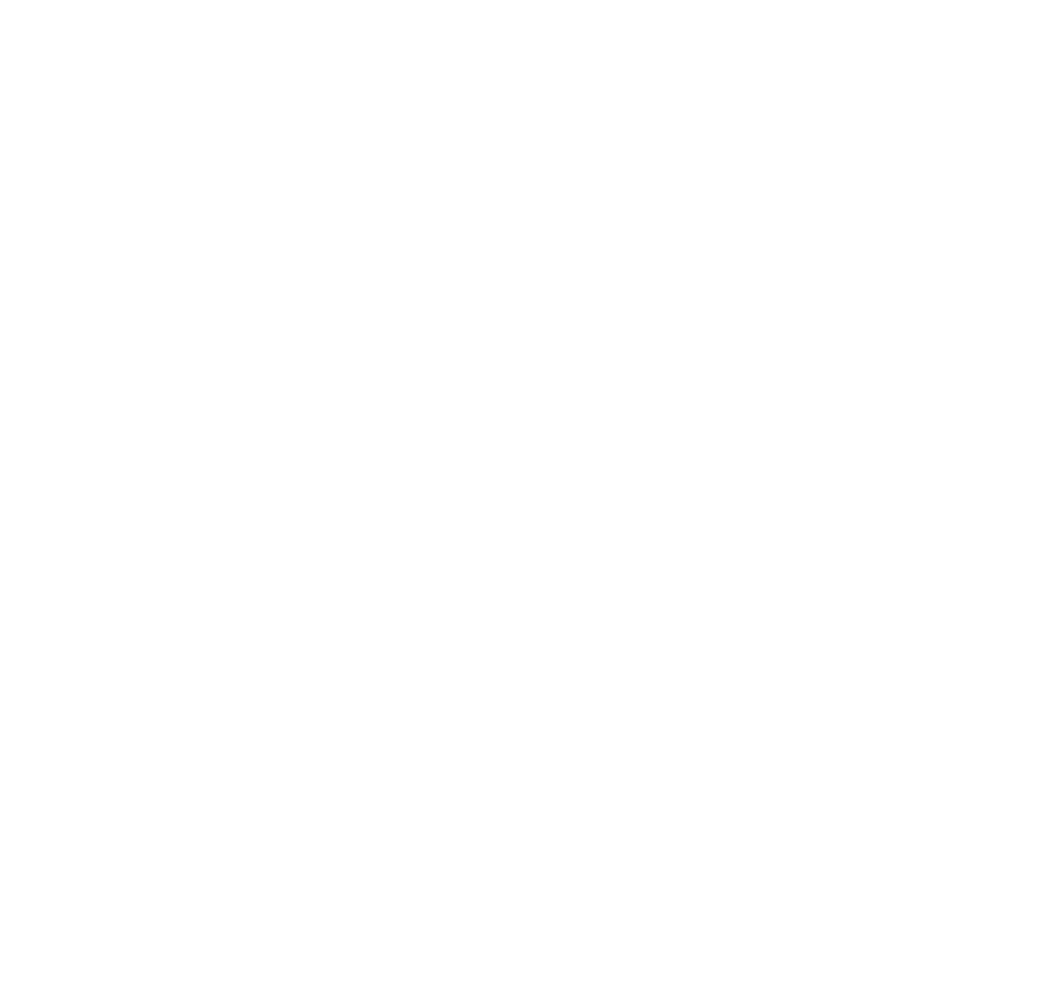
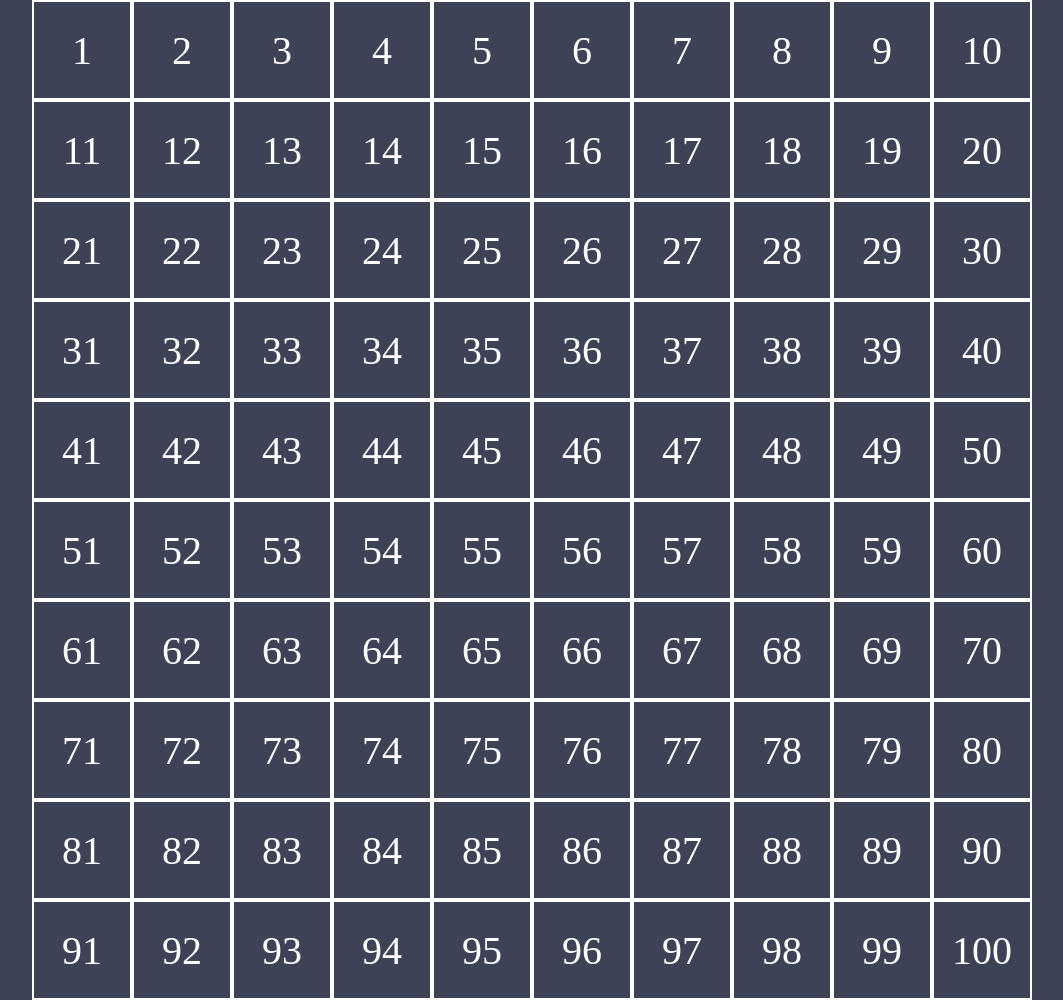
Before and after one commit to silviosalza/js-campominato-grid, a plain HTML site: page index.html in a window 1280 px wide. Shown: the whole page, without its empty margins (108-1171 px from the left). Before the commit the page ends 800 px from the top, so only its background shows below. Drawn offline with Linux system fonts and the light colour scheme.

Commit message:
grid generated

```diff
--- a/css/style.css
+++ b/css/style.css
@@ -0,0 +1,34 @@
+* {
+    margin: 0;
+    padding: 0;
+    box-sizing: border-box;
+}
+
+body {
+    background-color: rgba(62, 66, 86);
+}
+
+.container {
+    width: 1000px;
+    height: 100vh - ;
+    margin: 0 auto;
+    display: flex;
+    justify-content: center;
+    align-items: center;
+    color: white;
+}
+
+.grid {
+    display: flex;
+    flex-wrap: wrap;
+}
+
+.grid-item {
+    display: flex;
+    justify-content: center;
+    align-items: center;
+    font-size: 2.5rem;
+    width: calc(1000px / 10 );
+    height: calc(1000px / 10 );
+    border: 2px solid white;
+}
--- a/index.html
+++ b/index.html
@@ -9,10 +9,28 @@
 </head>
 <body>
 
+    <header>
+
+
+
+    </header>
 
 
 
 
+    <main>
+        <div class="container">
+            <div class="grid">
+                <!-- <div class="grid-item"><span>1</span></div> -->
+            </div>
+        </div>
+    </main>
+
+    <footer>
+
+
+    </footer>
+
     <script src="./js/script.js"></script>
 </body>
 </html>
--- a/js/script.js
+++ b/js/script.js
@@ -8,3 +8,50 @@
 // - con difficoltà 1 => 100 caselle, con un numero compreso tra 1 e 100, divise in 10 caselle per 10 righe;
 // - con difficoltà 2 => 81 caselle, con un numero compreso tra 1 e 81, divise in 9 caselle per 9 righe;
 // - con difficoltà 3 => 49 caselle, con un numero compreso tra 1 e 49, divise in 7 caselle per 7 righe;
+
+
+// step 1 creo una griglia 10x10 al cliccare del bottone play. Ogni casella avrà un numero da 1 a 100, non random ma consecutivi
+
+
+//dichiarazioni:
+
+const numbersOfSquares = 100
+
+
+//genero casella per ogni numero generato
+
+const grid = document.querySelector(".grid")
+const numbersArray = getNumberArray(numbersOfSquares)
+
+for (let i = 0; i < numbersArray.length ; i++){
+    const currentNumber = numbersArray[i]
+
+    const newItem = generateGridItem(currentNumber)
+    grid.append(newItem)
+
+
+
+}
+
+
+
+//! Funzioni
+
+// genero un array di un numbersQuantity di numeri, consecutivi.
+function getNumberArray(numbersQuantity) {
+    const array = [];
+
+    for (let i = 1; i<=numbersQuantity; i++){
+        const number = i
+        array.push(number)
+
+    }
+    return array
+}
+
+function generateGridItem(text) {
+    const newSquare = document.createElement("div");
+    newSquare.classList.add("grid-item");
+    newSquare.innerHTML = `<span>${text}</span>`;
+    return newSquare;
+}
```
